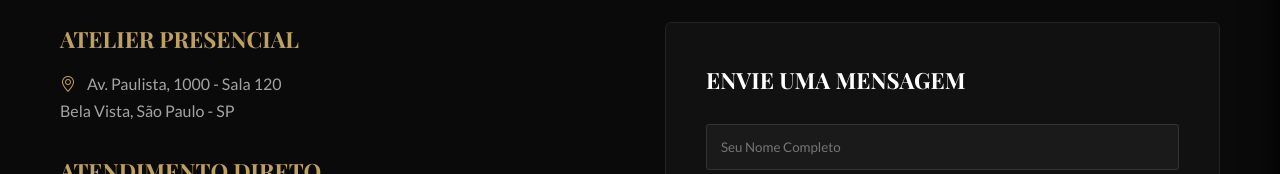
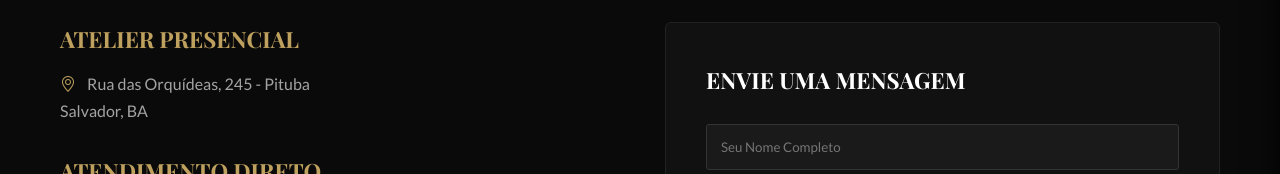
Before and after one commit to heloisecerqueira/TCC-Wagner-FINAL, a plain HTML site: page pages/contato.html in a window 1280 px wide. Shown: the part 337-511 px from the top of the page. Drawn offline with nearby package versions, Linux system fonts and the light colour scheme.

Commit message:
Update contato.html

```diff
--- a/pages/contato.html
+++ b/pages/contato.html
@@ -26,7 +26,7 @@
                 <a href="catalogo.html">CATÁLOGO</a>
                 <a href="personalizar.html">PERSONALIZAR</a>
                 <a href="contato.html" class="active">CONTATO</a>
-                 <a href="perfil.html">PERFIL</a>
+                <a href="perfil.html">PERFIL</a>
             </nav>
             <div class="header-actions">
                 <button title="Carrinho"><i class="bi bi-cart"></i></button>
@@ -51,7 +51,7 @@
                     <h3 style="font-family:'Playfair Display',serif; font-size:1.4rem; color:#bfa15f; margin-bottom:12px;">ATELIER PRESENCIAL</h3>
                     <p style="color:#a3a3a3; line-height:1.7;">
                         <i class="bi bi-geo-alt" style="color:#bfa15f; margin-right:8px;"></i>
-                        Av. Paulista, 1000 - Sala 120<br>Bela Vista, São Paulo - SP
+                        Rua das Orquídeas, 245 - Pituba<br>Salvador, BA
                     </p>
                 </div>
                 <div>
@@ -122,7 +122,6 @@
         </div>
     </footer>
 
-    <!-- Botão WhatsApp flutuante -->
     <a href="https://wa.me/5511999998888" target="_blank" title="Falar no WhatsApp"
        style="position:fixed; bottom:30px; right:30px; width:58px; height:58px; background:#bfa15f; border-radius:50%; display:flex; align-items:center; justify-content:center; box-shadow:0 4px 15px rgba(0,0,0,0.4); z-index:9999; transition:transform 0.3s, background 0.3s;"
        onmouseover="this.style.transform='scale(1.1)'; this.style.background='#d4b56a'"
```
